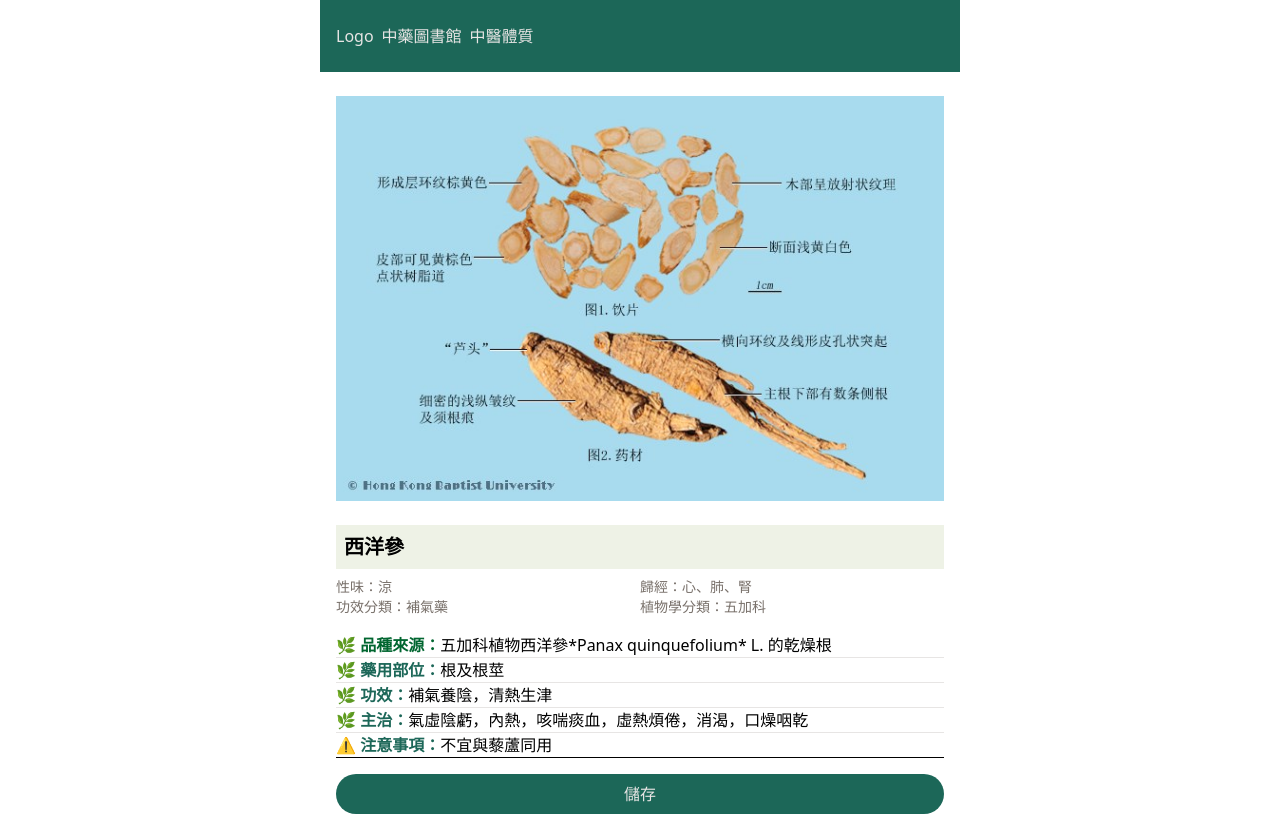
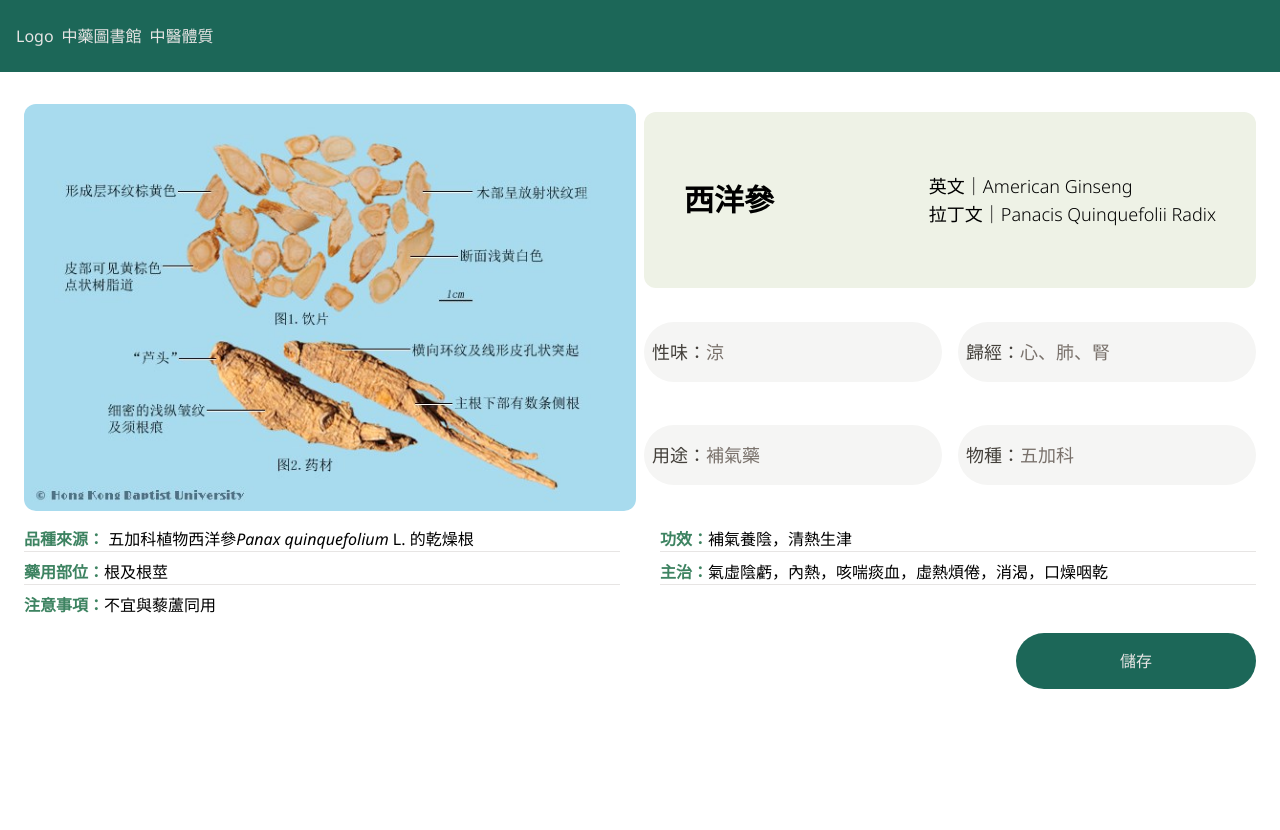
Before and after one commit to Michelle-developer/herb-lab, a React (Vite) app: page /herbs/american-ginseng in a window 1280 px wide. After the commit the page ends 800 px from the top, so only its background shows below. Built offline with nearby package versions, Linux system fonts and the light colour scheme.

Commit message:
HerbDetail desktop

```diff
--- a/index.html
+++ b/index.html
@@ -1,8 +1,14 @@
-<!DOCTYPE html>
+<!doctype html>
 <html lang="en">
   <head>
     <meta charset="UTF-8" />
     <meta name="viewport" content="width=device-width, initial-scale=1.0" />
+    <link rel="preconnect" href="https://fonts.googleapis.com" />
+    <link rel="preconnect" href="https://fonts.gstatic.com" crossorigin />
+    <link
+      href="https://fonts.googleapis.com/css2?family=Noto+Sans+TC:wght@100..900&family=Noto+Sans:ital,wght@0,100..900;1,100..900&display=swap"
+      rel="stylesheet"
+    />
     <title>Herb Lab</title>
   </head>
   <body>
--- a/src/assets/herbsTestData.json
+++ b/src/assets/herbsTestData.json
@@ -12,7 +12,7 @@
       "meridians": "心、脾、肺",
       "function_group": "補氣藥",
       "origin_class": "五加科",
-      "source": "五加科植物人參*Panax ginseng* C.A. Mey. 的乾燥根",
+      "source": "五加科植物人參<em>Panax ginseng</em> C.A. Mey. 的乾燥根",
       "part_used": "根及根莖",
       "functions": "大補元氣，復脈固脫，補脾益肺，生津，安神",
       "indications": "體虛欲脫，肢冷脈微，脾虛食少，肺虛喘咳，津傷口渴，內熱消渴，久病虛嬴，驚悸失眠，陽虛宮冷；心力衰竭，心原性休克",
@@ -30,7 +30,7 @@
       "meridians": "心、肺、腎",
       "function_group": "補氣藥",
       "origin_class": "五加科",
-      "source": "五加科植物西洋參*Panax quinquefolium* L. 的乾燥根",
+      "source": "五加科植物西洋參<em>Panax quinquefolium</em> L. 的乾燥根",
       "part_used": "根及根莖",
       "functions": "補氣養陰，清熱生津",
       "indications": "氣虛陰虧，內熱，咳喘痰血，虛熱煩倦，消渴，口燥咽乾",
@@ -48,7 +48,7 @@
       "meridians": "脾、肺",
       "function_group": "補氣藥",
       "origin_class": "桔梗科",
-      "source": "桔梗科植物黨參*Codonpsis pilosula* (Franch.) Nannf.、素花黨參*Codonopsis pilosula* Nannf. var. *modesta* (Nannf.) L. T. Shen 或川黨參*Codonopsis tangshen* Oliv. 的乾燥根",
+      "source": "桔梗科植物黨參<em>Codonpsis pilosula</em> (Franch.) Nannf.、素花黨參<em>Codonopsis pilosula</em> Nannf. var. <em>modesta</em> (Nannf.) L. T. Shen 或川黨參<em>Codonopsis tangshen</em> Oliv. 的乾燥根",
       "part_used": "根及根莖",
       "functions": "補中益氣，健脾益肺",
       "indications": "脾肺虛弱，氣短心悸，食少便溏，虛喘咳嗽，內熱消渴",
@@ -66,7 +66,7 @@
       "meridians": "脾、肺",
       "function_group": "補氣藥",
       "origin_class": "豆科",
-      "source": "豆科植物蒙古黃耆*Astragalus membranaceus* (Fisch.) Bge. var. *mongholicus* (Bge.) Hsiao 或膜莢黃耆*Astragalus membranaceus* (Fisch.) Bge. 的乾燥根",
+      "source": "豆科植物蒙古黃耆<em>Astragalus membranaceus</em> (Fisch.) Bge. var. <em>mongholicus</em> (Bge.) Hsiao 或膜莢黃耆<em>Astragalus membranaceus</em> (Fisch.) Bge. 的乾燥根",
       "part_used": "根及根莖",
       "functions": "補氣固表，利尿托毒，排膿，斂瘡生肌",
       "indications": "氣虛乏力，食少便溏，中氣下陷，久瀉脫肛，便血崩漏，表虛自汗，氣虛水腫，癰疽難潰，久潰不斂，血虛萎黃，內熱消渴；慢性腎炎蛋白尿，糖尿病",
@@ -84,7 +84,7 @@
       "meridians": "脾、肺、腎",
       "function_group": "補氣藥",
       "origin_class": "薯蕷科",
-      "source": "薯蕷科植物薯蕷*Dioscorea opposita* Thunb. 的乾燥根莖",
+      "source": "薯蕷科植物薯蕷<em>Dioscorea opposita</em> Thunb. 的乾燥根莖",
       "part_used": "根及根莖",
       "functions": "補脾養胃，生津益肺，補腎澀精",
       "indications": "脾虛食少，久瀉不止，肺虛咳喘，腎虛遺精，帶下，尿頻，虛熱消渴",
@@ -102,7 +102,7 @@
       "meridians": "脾、胃",
       "function_group": "補氣藥",
       "origin_class": "豆科",
-      "source": "豆科植物扁豆*Dolichos alblab* L. 的乾燥成熟種子",
+      "source": "豆科植物扁豆<em>Dolichos alblab</em> L. 的乾燥成熟種子",
       "part_used": "種子",
       "functions": "健脾化濕，和中消暑",
       "indications": "脾胃虛弱，食慾不振，大便溏瀉，白帶過多，暑濕吐瀉，胸悶腹脹",
@@ -120,7 +120,7 @@
       "meridians": "脾、胃",
       "function_group": "補氣藥",
       "origin_class": "鼠李科",
-      "source": "鼠李科植物棗*Ziziphus jujuba* Mill. 的乾燥成熟果實",
+      "source": "鼠李科植物棗<em>Ziziphus jujuba</em> Mill. 的乾燥成熟果實",
       "part_used": "果實",
       "functions": "補中益氣，養血安神",
       "indications": "脾虛食少，乏力便溏，婦人臟躁",
@@ -138,7 +138,7 @@
       "meridians": "心、脾、肺、胃",
       "function_group": "補氣藥",
       "origin_class": "豆科",
-      "source": "豆科植物甘草*Glycyrrhiza uralensis* Fish.、脹果甘草*Glycyrrhiza inflata* Bat. 月或光果甘草*Glycyrrhiza glabra* L. 的乾燥根及根莖",
+      "source": "豆科植物甘草<em>Glycyrrhiza uralensis</em> Fish.、脹果甘草<em>Glycyrrhiza inflata</em> Bat. 月或光果甘草<em>Glycyrrhiza glabra</em> L. 的乾燥根及根莖",
       "part_used": "根及根莖",
       "functions": "補脾益氣，清熱解毒，袪痰止咳，緩急止痛，調和諸藥",
       "indications": "脾胃虛弱，倦怠乏力，心悸氣短，咳嗽痰多，脘腹、四肢攣急疼痛，癰腫瘡毒，緩解藥物毒性、烈性",
@@ -156,7 +156,7 @@
       "meridians": "肝、心、脾",
       "function_group": "補血藥",
       "origin_class": "繖形科",
-      "source": "繖形科植物當歸*Angelica sinensis* (Oliv.) Diels 的乾燥根",
+      "source": "繖形科植物當歸<em>Angelica sinensis</em> (Oliv.) Diels 的乾燥根",
       "part_used": "根及根莖",
       "functions": "補血活血，調經止痛，潤腸通便",
       "indications": "血虛萎黃，眩暈心悸，月經不調，經閉痛經，虛寒腹痛，腸燥便秘，風濕痹痛，跌扑損傷，癰疽瘡瘍",
@@ -174,7 +174,7 @@
       "meridians": "肝、心、腎",
       "function_group": "清熱涼血藥",
       "origin_class": "玄參科",
-      "source": "玄參科植物地黃*Rehmannia glutinosa* Libosch. 的乾燥塊根",
+      "source": "玄參科植物地黃<em>Rehmannia glutinosa</em> Libosch. 的乾燥塊根",
       "part_used": "根及根莖",
       "functions": "清熱涼血，養陰，生津",
       "indications": "熱病舌絳煩渴，陰止內熱，骨蒸勞熱，內熱消渴，吐血，衄血，發斑發疹",
--- a/src/components/PageNav.jsx
+++ b/src/components/PageNav.jsx
@@ -2,7 +2,7 @@ import { NavLink } from "react-router-dom";
 
 function PageNav() {
   return (
-    <div className="bg-[#1C6758] py-2">
+    <div className="bg-oliver py-2">
       <ul className="flex space-x-2 p-4 text-base text-stone-200">
         <li>
           <NavLink to="/">Logo</NavLink>
--- a/src/features/herb/HerbDetail.jsx
+++ b/src/features/herb/HerbDetail.jsx
@@ -9,45 +9,74 @@ function HerbDetail() {
   return (
     <>
       <main>
-        <div className="mx-4 my-6 justify-items-center">
-          <img src={`../../src/${herb.img}`} className="w-auto" />
-        </div>
-        <div className="m-4">
-          <h1 className="mb-2 bg-[#EEF2E6] p-2 text-xl font-semibold">
-            {herb.name_zh}
-          </h1>
-          <ul className="grid grid-cols-2 text-sm text-stone-500">
-            <li>性味：{herb.nature_tag}</li>
-            <li>歸經：{herb.meridians}</li>
-            <li>功效分類：{herb.function_group}</li>
-            <li>植物學分類：{herb.origin_class}</li>
+        <div className="text-sm md:mb-4 md:grid md:grid-cols-8 md:gap-x-2 md:text-base lg:text-lg">
+          <div className="justify-items-center md:col-span-4 md:row-span-4">
+            <img src={`../../src/${herb.img}`} className="w-full rounded-xl" />
+          </div>
+          <div className="bg-jade my-4 flex items-center gap-4 rounded-xl p-2 md:col-start-5 md:col-end-9 md:row-span-2 md:my-2 md:py-4">
+            <h1 className="flex-1 basis-1/3 text-xl font-semibold md:pl-8 md:text-2xl lg:text-3xl">
+              {herb.name_zh}
+            </h1>
+            <p className="text-sm font-light md:pr-8 md:text-base lg:text-lg">
+              英文｜{herb.name_en}
+              <br />
+              拉丁文｜{herb.name_lat}
+            </p>
+          </div>
+
+          <ul className="col-start-5 col-end-9 grid grid-cols-2 py-1 text-sm text-stone-500 md:col-start-5 md:row-span-2 md:items-center md:gap-x-4 md:gap-y-0 md:text-base lg:text-lg">
+            <li className="md:rounded-full md:bg-stone-100 md:px-2 md:py-4">
+              <span className="text-stone-700">性味：</span>
+              {herb.nature_tag}
+            </li>
+            <li className="md:rounded-full md:bg-stone-100 md:px-2 md:py-4">
+              <span className="text-stone-700">歸經：</span>
+              {herb.meridians}
+            </li>
+            <li className="md:rounded-full md:bg-stone-100 md:px-2 md:py-4">
+              <span className="text-stone-700">用途：</span>
+              {herb.function_group}
+            </li>
+            <li className="md:rounded-full md:bg-stone-100 md:px-2 md:py-4">
+              <span className="text-stone-700">物種：</span>
+              {herb.origin_class}
+            </li>
           </ul>
         </div>
-        <div className="m-4 divide-y divide-stone-200 border-b">
-          <section>
-            <span className="font-semibold text-green-800">🌿 品種來源：</span>
-            {herb.source}
+
+        <div className="gap-x-10 gap-y-2 divide-y divide-stone-200 md:grid md:grid-flow-row-dense md:grid-cols-8">
+          <section className="md:col-span-4">
+            <p
+              dangerouslySetInnerHTML={{
+                __html: `<span class="text-grass font-semibold">品種來源：</span>
+              ${herb.source}`,
+              }}
+            />
           </section>
-          <section>
-            <span className="font-semibold text-[#1C6758]">🌿 藥用部位：</span>
+
+          <section className="md:col-start-1 md:col-end-5">
+            <span className="text-grass font-semibold">藥用部位：</span>
             {herb.part_used}
           </section>
-          <section>
-            <span className="font-semibold text-[#1C6758]">🌿 功效：</span>
+
+          <section className="md:col-start-5 md:col-end-9">
+            <span className="text-grass font-semibold">功效：</span>
             {herb.functions}
           </section>
-          <section>
-            <span className="font-semibold text-[#1C6758]">🌿 主治：</span>
+
+          <section className="md:col-start-5 md:col-end-9">
+            <span className="text-grass font-semibold">主治：</span>
             {herb.indications}
           </section>
-          <section>
-            <span className="font-semibold text-[#1C6758]">⚠️ 注意事項：</span>
+
+          <section className="mb-4 md:col-start-1 md:col-end-5">
+            <span className="text-grass font-semibold">注意事項：</span>
             {herb.caution}
           </section>
         </div>
       </main>
-      <div className="m-4 flex justify-center">
-        <button className="w-full cursor-pointer rounded-full bg-[#1C6758] p-2 text-stone-200">
+      <div className="flex justify-center md:justify-end">
+        <button className="bg-oliver w-full cursor-pointer rounded-full p-2 text-stone-200 md:h-14 md:w-60">
           儲存
         </button>
       </div>
--- a/src/index.css
+++ b/src/index.css
@@ -1,7 +1,14 @@
 @import "tailwindcss";
 
+@theme {
+  --color-oliver: #1c6758;
+  --color-grass: #3d8361;
+  --color-land: #d6cda4;
+  --color-jade: #eef2e6;
+}
+
 :root {
-  font-family: system-ui, Avenir, Helvetica, Arial, sans-serif;
+  font-family: "Noto Sans", "Noto Sans TC", Helvetica, Arial, sans-serif;
   line-height: 1.5;
   font-weight: 400;
 }
--- a/src/pages/AppLayout.jsx
+++ b/src/pages/AppLayout.jsx
@@ -3,10 +3,10 @@ import PageNav from "../components/PageNav";
 
 function AppLayout() {
   return (
-    <div className="mx-auto my-0 w-full md:w-1/2">
+    <div className="mx-auto my-0 w-full">
       <PageNav />
 
-      <main>
+      <main className="mx-6 my-8 overflow-scroll">
         <Outlet />
       </main>
     </div>
```
